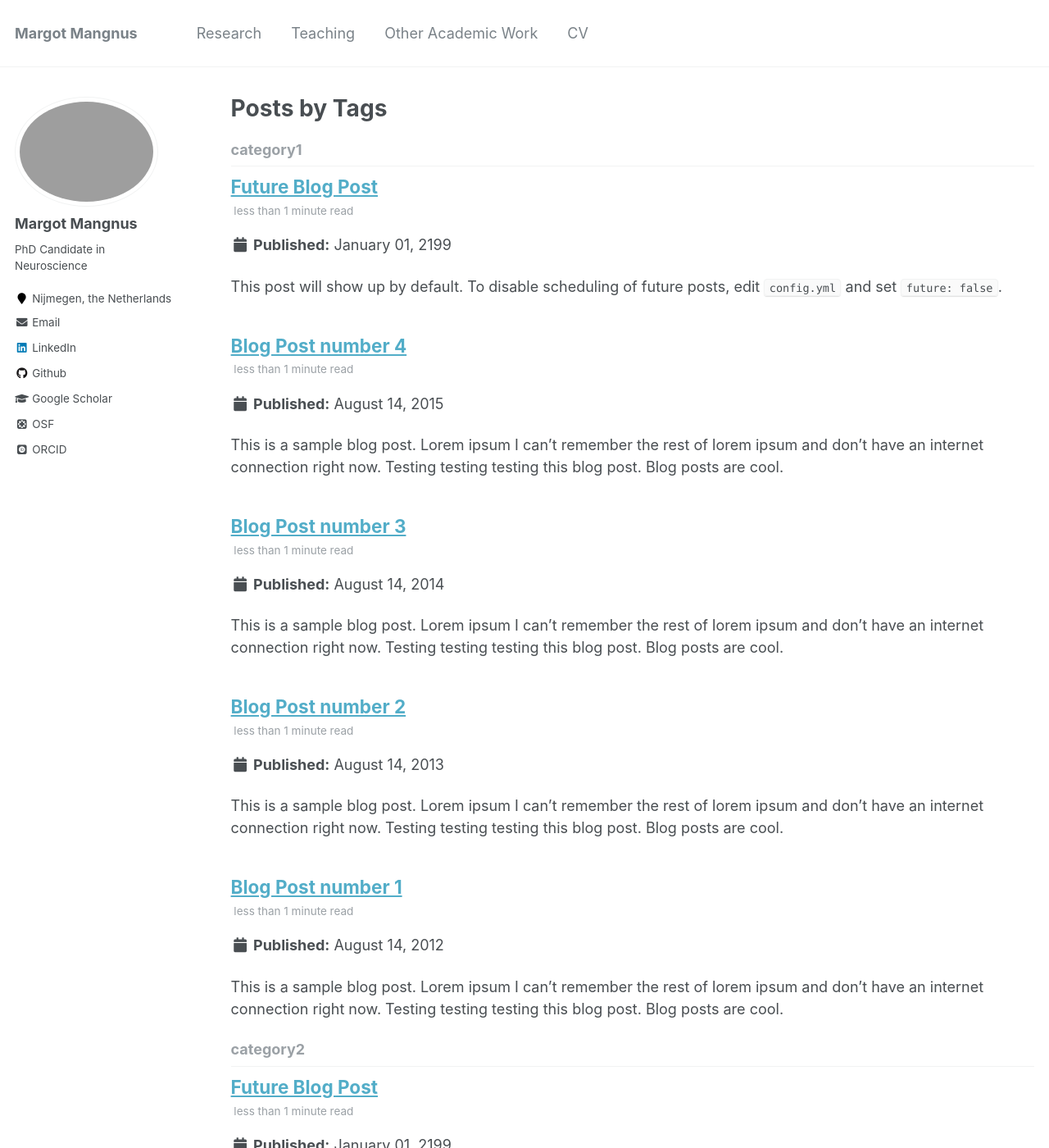
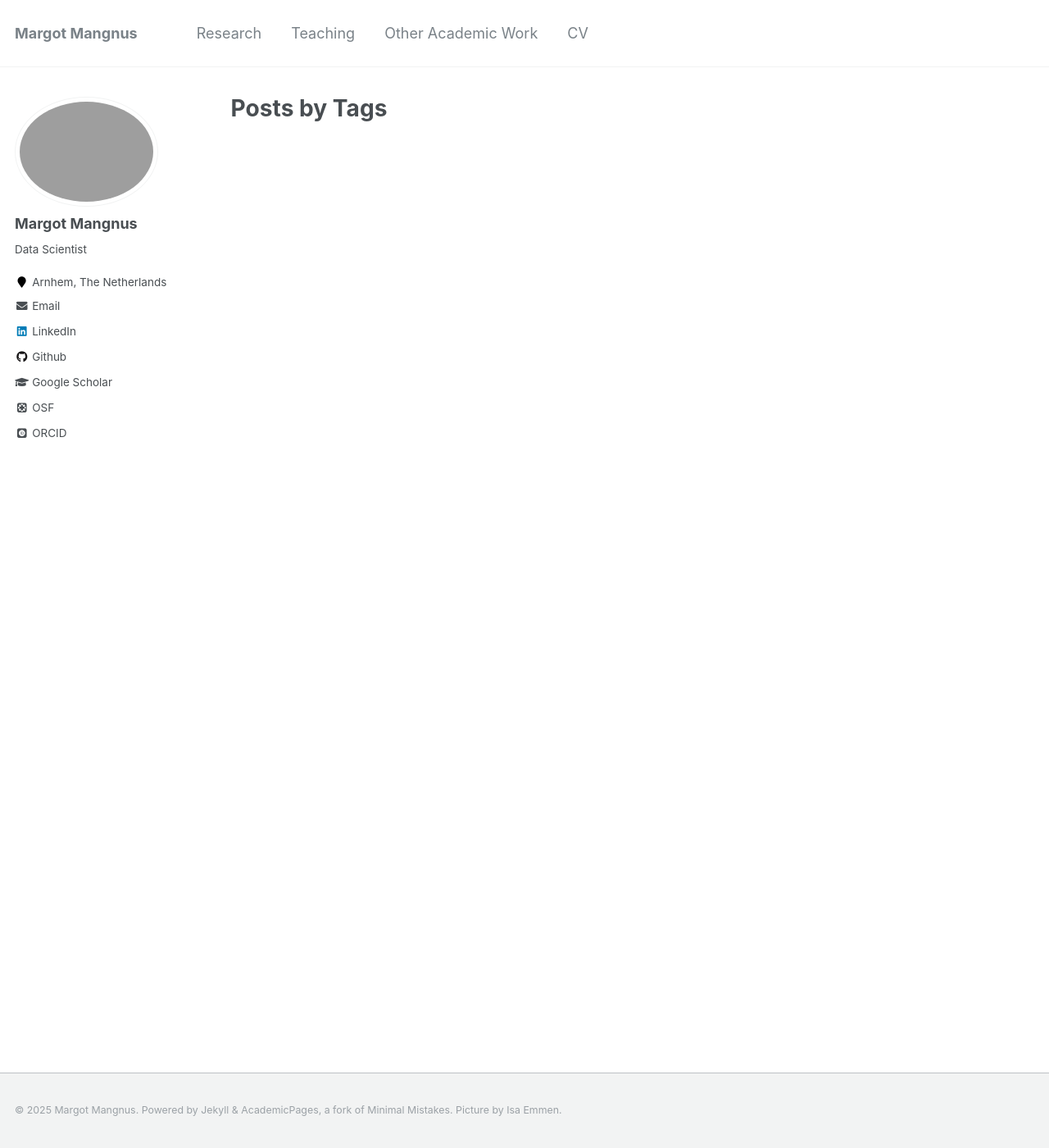
Before and after one commit to MMangnus/MMangnus.github.io, a Jekyll site: the page built from _pages/tag-archive.html, in a window 1280 px wide and 1400 px high. Shown: the whole window at 82% size. Built offline with Jekyll 4.4.1, drawn with Linux system fonts in a browser that asks for light colours; some web fonts are replaced; some of the changed text lies outside the part shown.

```diff
--- a/_config.yml
+++ b/_config.yml
@@ -80,8 +80,8 @@ analytics:
 author:
   name             : "Margot Mangnus"
   avatar           : "profile.png"
-  bio              : "PhD Candidate in Neuroscience"
-  location         : "Nijmegen, the Netherlands"
+  bio              : "Data Scientist"
+  location         : "Arnhem, The Netherlands"
   employer         :
   pubmed           :
   googlescholar    : "https://scholar.google.com/citations?user=c0O_OSIAAAAJ&hl=nl"
--- a/_posts/2012-08-14-blog-post-1.md
+++ /dev/null
@@ -1,20 +0,0 @@
----
-title: 'Blog Post number 1'
-date: 2012-08-14
-permalink: /posts/2012/08/blog-post-1/
-tags:
-  - cool posts
-  - category1
-  - category2
----
-
-This is a sample blog post. Lorem ipsum I can't remember the rest of lorem ipsum and don't have an internet connection right now. Testing testing testing this blog post. Blog posts are cool.
-
-Headings are cool
-======
-
-You can have many headings
-======
-
-Aren't headings cool?
-------
--- a/_posts/2013-08-14-blog-post-2.md
+++ /dev/null
@@ -1,20 +0,0 @@
----
-title: 'Blog Post number 2'
-date: 2013-08-14
-permalink: /posts/2013/08/blog-post-2/
-tags:
-  - cool posts
-  - category1
-  - category2
----
-
-This is a sample blog post. Lorem ipsum I can't remember the rest of lorem ipsum and don't have an internet connection right now. Testing testing testing this blog post. Blog posts are cool.
-
-Headings are cool
-======
-
-You can have many headings
-======
-
-Aren't headings cool?
-------
--- a/_posts/2014-08-14-blog-post-3.md
+++ /dev/null
@@ -1,20 +0,0 @@
----
-title: 'Blog Post number 3'
-date: 2014-08-14
-permalink: /posts/2014/08/blog-post-3/
-tags:
-  - cool posts
-  - category1
-  - category2
----
-
-This is a sample blog post. Lorem ipsum I can't remember the rest of lorem ipsum and don't have an internet connection right now. Testing testing testing this blog post. Blog posts are cool.
-
-Headings are cool
-======
-
-You can have many headings
-======
-
-Aren't headings cool?
-------
--- a/_posts/2199-01-01-future-post.md
+++ /dev/null
@@ -1,11 +0,0 @@
----
-title: 'Future Blog Post'
-date: 2199-01-01
-permalink: /posts/2012/08/blog-post-4/
-tags:
-  - cool posts
-  - category1
-  - category2
----
-
-This post will show up by default. To disable scheduling of future posts, edit `config.yml` and set `future: false`.
```
Also changed, not shown: _pages/about.md (+2 -2 lines), _pages/research.md (+4 -0 lines), _posts/2015-08-14-blog-post-4.md (deleted, +0 -20 lines), 2 other files.
